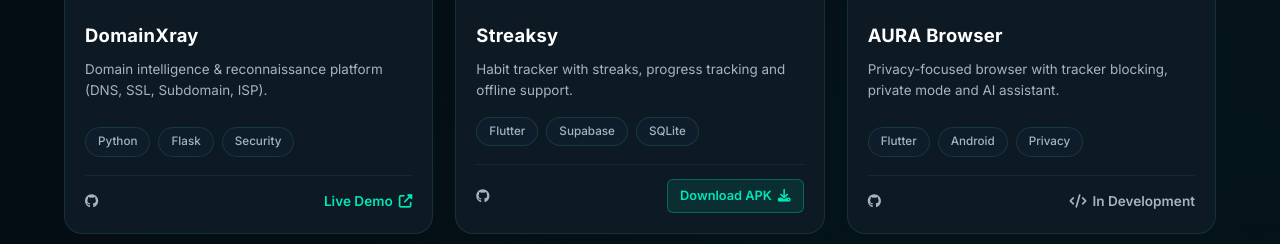
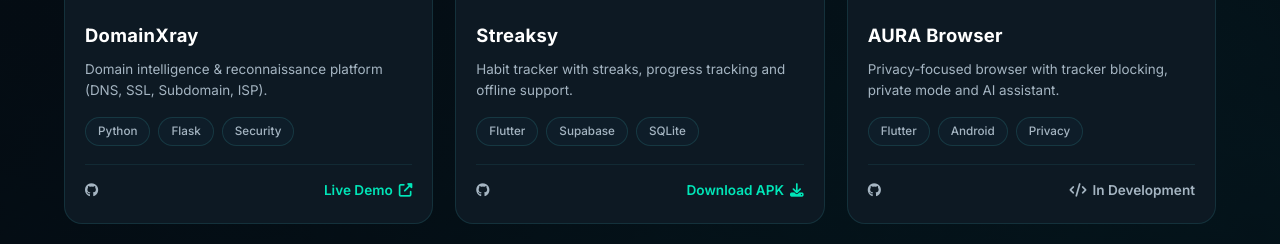
Before and after one commit to devarshpatel1912/devarshpatel_portfolio, a Flask app: page / in a window 1280 px wide. Shown: the part 2158-2402 px from the top of the page. Run offline with Flask 3, Linux system fonts and the light colour scheme.

Commit message:
Style Download APK link same as Live Demo without box

```diff
--- a/static/css/style.css
+++ b/static/css/style.css
@@ -1020,26 +1020,6 @@ ul {
     text-shadow: 0 0 10px rgba(0, 230, 184, 0.5);
 }
 
-.project-link.download-apk-btn {
-    background: rgba(0, 230, 184, 0.1);
-    border: 1px solid rgba(0, 230, 184, 0.3);
-    padding: 5px 12px;
-    border-radius: 6px;
-    font-size: 0.8rem;
-    font-weight: 600;
-    color: var(--accent);
-    text-decoration: none;
-    transition: var(--transition);
-}
-
-.project-link.download-apk-btn:hover {
-    background: rgba(0, 230, 184, 0.22);
-    border-color: var(--accent);
-    color: #FFFFFF;
-    box-shadow: 0 0 12px rgba(0, 230, 184, 0.35);
-    transform: translateY(-1px);
-}
-
 .project-card.hidden {
     display: none;
 }
--- a/templates/index.html
+++ b/templates/index.html
@@ -161,7 +161,7 @@
                         </span>
                         {% endif %}
                         {% if project.download_apk %}
-                        <a href="{{ project.download_apk }}" class="project-link live download-apk-btn" download>
+                        <a href="{{ project.download_apk }}" class="project-link live" download>
                             Download APK <i class="fas fa-download"></i>
                         </a>
                         {% elif project.live_demo %}
```
